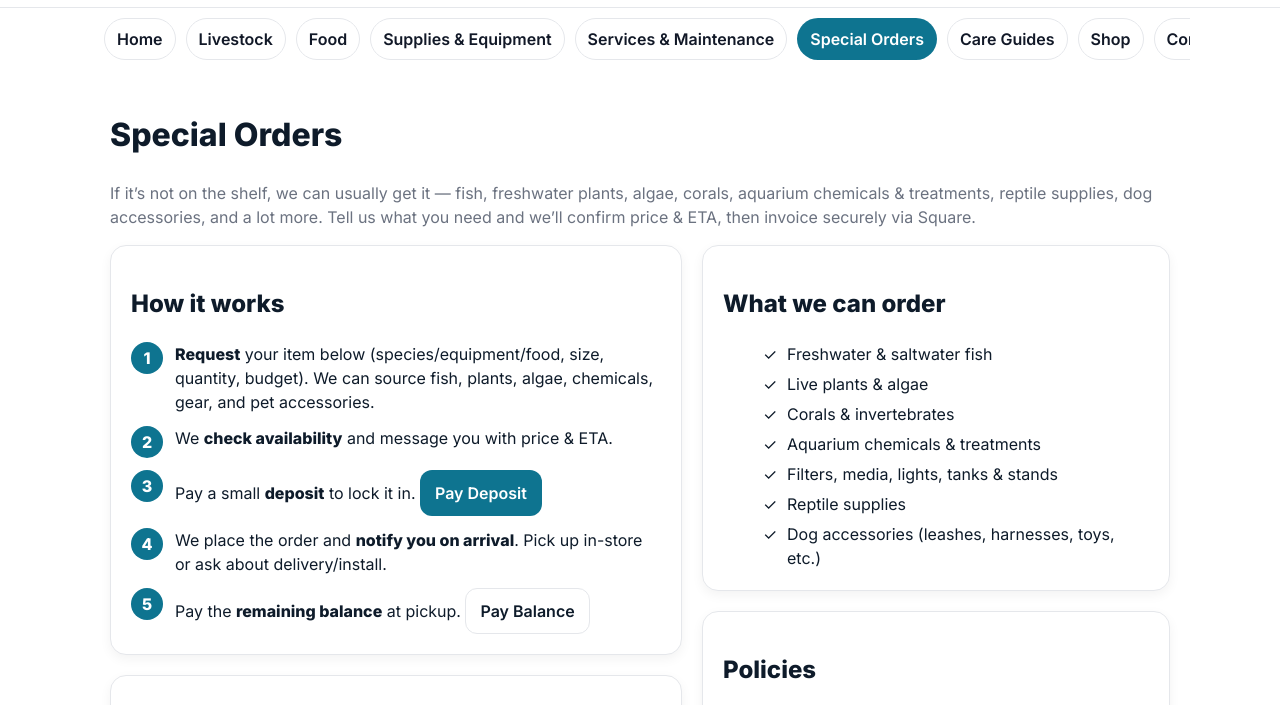
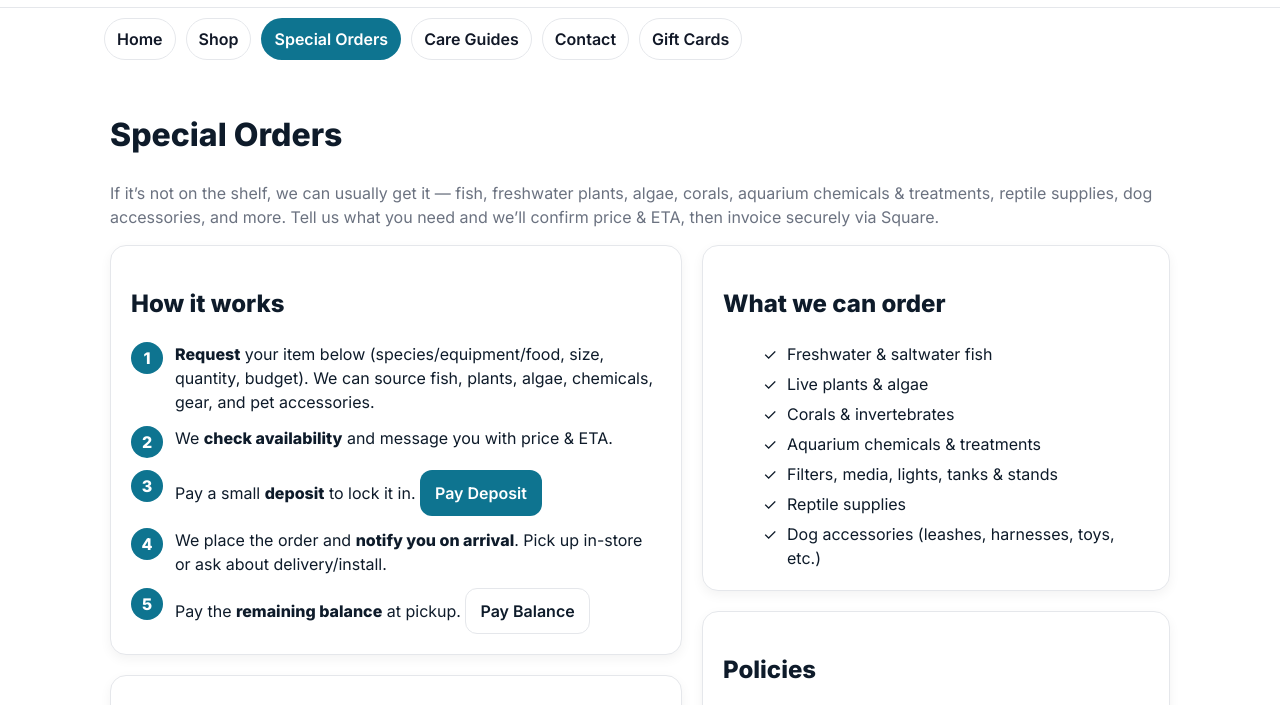
Before and after one commit to JupiterSt/BrunosAquarium, a plain HTML site: page special-orders.html in a window 1280 px wide. Shown: the part 53-758 px from the top of the page. Drawn offline with Linux system fonts and the light colour scheme.

Commit message:
Update special-orders.html

```diff
--- a/special-orders.html
+++ b/special-orders.html
@@ -30,16 +30,14 @@
     .checklist{display:grid;gap:6px;margin:6px 0 0}
     .checklist li{list-style:none;padding-left:24px;position:relative}
     .checklist li::before{content:"✓";position:absolute;left:0;top:0}
-    /* prevent sticky header overlap if this page ever gets anchors */
     section[id]{scroll-margin-top:100px}
-    /* subtle brand bar if not already styled globally */
     .brandbar{background:#fff;border-bottom:1px solid #e5e7eb}
     .brand-inner{max-width:1100px;margin:0 auto;padding:10px 14px;display:flex;align-items:center;justify-content:space-between}
     .brand-logo{width:40px;height:40px;border-radius:8px;object-fit:contain;background:#fff;border:1px solid #e5e7eb;padding:4px}
   </style>
 
   <script>
-    // Square checkout links (fill when ready)
+    // Optional Square checkout links (fill when ready)
     const SQUARE_LINKS = {
       deposit: 'https://square.link/REPLACE-DEPOSIT',
       payBalance: 'https://square.link/REPLACE-PAY-BALANCE'
@@ -47,10 +45,9 @@
     document.addEventListener('DOMContentLoaded',()=>{
       for(const [k,url] of Object.entries(SQUARE_LINKS)){
         const a = document.querySelector(`[data-square="${k}"]`);
-        if(a && url){ a.href = url; a.target = '_blank'; a.rel = 'noopener'; }
+        if(a && url && !url.includes('REPLACE')){ a.href = url; a.target = '_blank'; a.rel = 'noopener'; }
       }
-
-      // Show a lightweight success note if redirected back with ?sent=1
+      // Success note if redirected back with ?sent=1
       const params = new URLSearchParams(location.search);
       if(params.get('sent') === '1'){
         const note = document.getElementById('sent-note');
@@ -61,7 +58,7 @@
 </head>
 <body>
   <header>
-    <!-- Compact brand row -->
+    <!-- Brand row -->
     <div class="brandbar">
       <div class="brand-inner">
         <a class="brand" href="index.html" aria-label="Bruno’s Aquarium — Home">
@@ -72,24 +69,21 @@
       </div>
     </div>
 
-    <!-- Unified tabs -->
+    <!-- Main nav (updated) -->
     <nav aria-label="Main">
       <a href="index.html">Home</a>
-      <a href="livestock.html">Livestock</a>
-      <a href="food.html">Food</a>
-      <a href="supplies.html">Supplies &amp; Equipment</a>
-      <a href="services.html">Services &amp; Maintenance</a>
+      <a href="shop.html">Shop</a>
       <a class="active" aria-current="page" href="special-orders.html">Special Orders</a>
       <a href="care-guides.html">Care Guides</a>
-      <a href="shop.html">Shop</a>
       <a href="contact.html">Contact</a>
+      <a href="https://app.squareup.com/gift/MLMPZV89CWAAF/order" target="_blank" rel="noopener">Gift Cards</a>
     </nav>
   </header>
 
   <main class="container">
     <h1>Special Orders</h1>
     <p class="muted">
-      If it’s not on the shelf, we can usually get it — fish, freshwater plants, algae, corals, aquarium chemicals &amp; treatments, reptile supplies, dog accessories, and a lot more.
+      If it’s not on the shelf, we can usually get it — fish, freshwater plants, algae, corals, aquarium chemicals &amp; treatments, reptile supplies, dog accessories, and more.
       Tell us what you need and we’ll confirm price &amp; ETA, then invoice securely via Square.
     </p>
 
@@ -111,13 +105,13 @@
           <p id="sent-note" class="policy" hidden role="status" aria-live="polite">Thanks! We received your request and will reach out soon.</p>
           <p class="muted">Fastest way to get a quote. You’ll receive a confirmation by phone or email.</p>
 
-          <!-- Swap to Google Form when ready -->
+          <!-- Sends to brunosaquarium@gmail.com via FormSubmit -->
           <form action="https://formsubmit.co/brunosaquarium@gmail.com" method="POST">
             <!-- Anti-spam + helpful subject -->
             <input type="text" name="_honey" style="display:none">
             <input type="hidden" name="_subject" value="Special Order Request — Bruno’s Aquarium">
             <input type="hidden" name="_captcha" value="false">
-            <!-- Optional: return to this page with a success flag -->
+            <!-- Return to this page with success flag -->
             <input type="hidden" name="_next" value="https://brunosaquarium.com/special-orders.html?sent=1">
 
             <div class="grid cols-2">
@@ -191,7 +185,6 @@ Examples: Yellow Tang (SM) x1; Freshwater plants—Anubias nana, Vallisneria; Re
     </div>
   </footer>
 
-  <!-- Shared helpers -->
   <script src="assets/js/main.js" defer></script>
 </body>
 </html>
```
